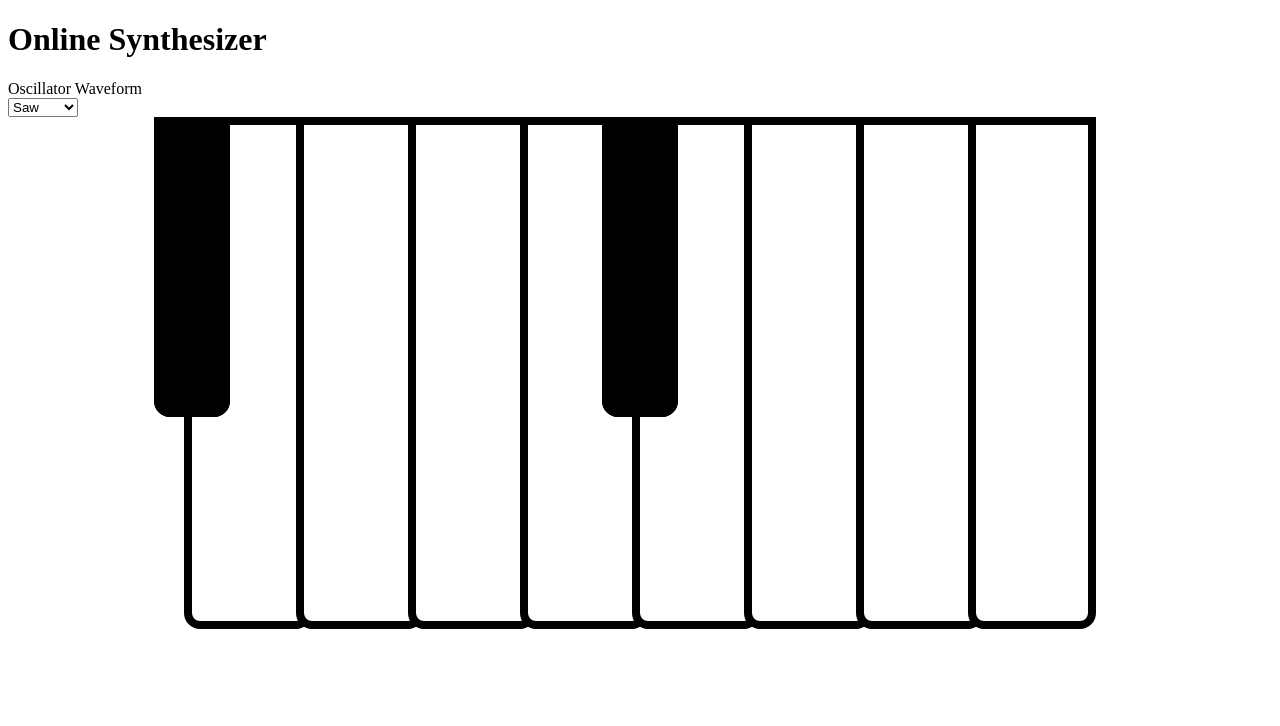
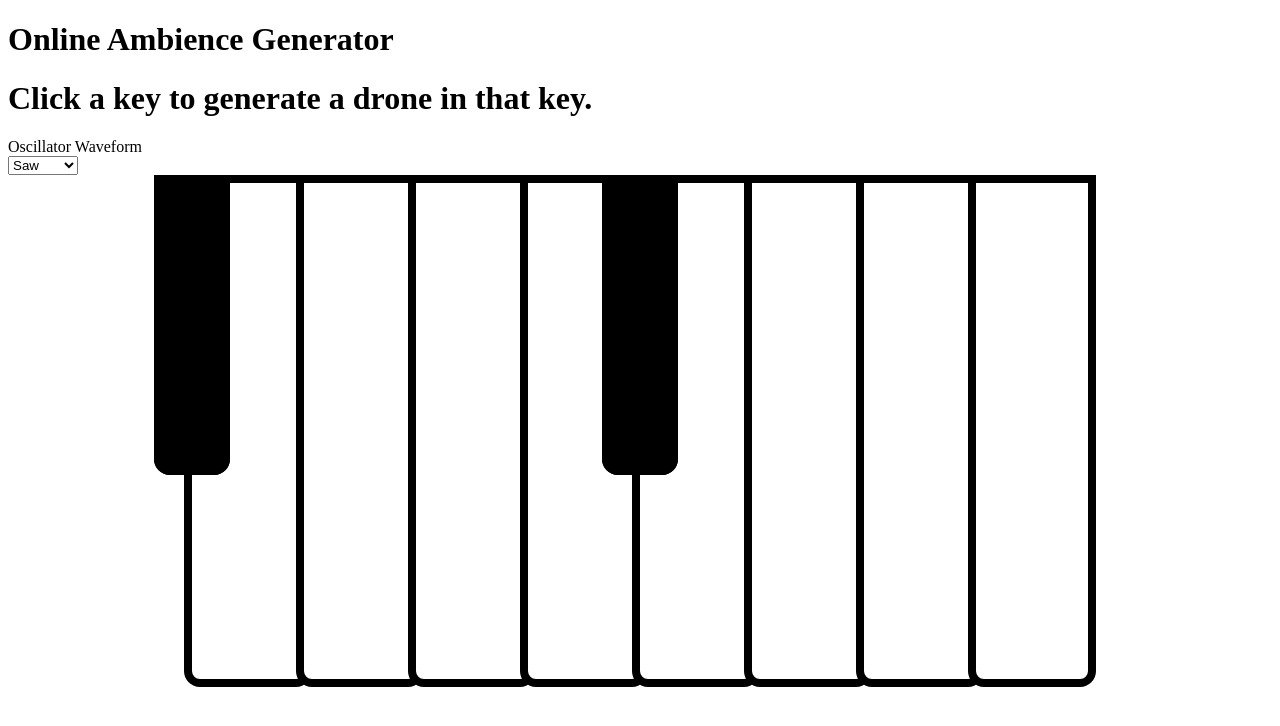
Before and after one commit to xow/ambience, a Next.js app: page / in a window 1280 px wide. Shown: the top 726 px of the page. Built offline with nearby package versions, Linux system fonts and the light colour scheme.

Commit message:
#7 Create "chord" arpeggiator effect

```diff
--- /dev/null
+++ b/src/MidiEffects/Chord.ts
@@ -0,0 +1,31 @@
+import { MidiEffect } from '.';
+import { IHandleMidi, MidiSignal } from '../Tools/Midi';
+
+interface IChordParams {
+  noteOffsets: number[];
+}
+
+class Chord extends MidiEffect {
+  inputOnMidi: IHandleMidi;
+
+  noteOffsets: number[];
+
+  constructor({ noteOffsets }: IChordParams) {
+    super();
+
+    this.noteOffsets = noteOffsets;
+
+    this.inputOnMidi = ({ command, message, value }: MidiSignal) => {
+      noteOffsets.forEach(noteOffset => {
+        this.outputOnMidi({ command, message: message + noteOffset, value });
+      });
+    };
+  }
+
+  // eslint-disable-next-line @typescript-eslint/no-unused-vars
+  outputOnMidi = (signal: MidiSignal) => {};
+}
+
+export function createChord(params: IChordParams): MidiEffect {
+  return new Chord(params);
+}
--- a/src/index.ts
+++ b/src/index.ts
@@ -9,6 +9,7 @@ import { createDelay } from './AudioEffects/Delay';
 import { createTranspose } from './MidiEffects/Transpose';
 import { IHandleMidi } from './Tools/Midi';
 import { createArpeggiator } from './MidiEffects/Arpeggiator';
+import { createChord } from './MidiEffects/Chord';
 
 export interface ISynthParameters {
   type: IGetHandleMidiProps['type'];
@@ -24,12 +25,14 @@ export function initialise(params: ISynthParameters) {
   const context = new window.AudioContext();
 
   // Audio Effects
-  const reverb = createReverb(context, 6, 0.5);
-  const filter = createFilter(context, 3000, 'lowpass', 1, 1);
-  const delay = createDelay(context, bpm, timeSignature, 4, 0.4, 0.4);
+  const reverb = createReverb(context, 6, 1);
+  const lowpassFilter = createFilter(context, 3000, 'lowpass', 1, 1);
+  const highpassFilter = createFilter(context, 300, 'highpass', 1, 1);
+  const delay = createDelay(context, bpm, timeSignature, 4, 0.6, 0.5);
 
   // Midi Effects
-  const transpose = createTranspose({ semiTones: -12 });
+  const transpose = createTranspose({ semiTones: 0 });
+  const chord = createChord({ noteOffsets: [-12, -5, 0, 2, 4, 7, 12] }); // 1, 5, 1, 2, 3, 5, 1
   const arpeggiator = createArpeggiator({
     bpm,
     timeSignature,
@@ -46,8 +49,8 @@ export function initialise(params: ISynthParameters) {
    * Master Track
    */
   const masterTrack: Track = {
-    audioEffectsChain: [delay, filter, reverb],
-    midiEffectsChain: [transpose, arpeggiator],
+    audioEffectsChain: [delay, lowpassFilter, highpassFilter, reverb],
+    midiEffectsChain: [transpose, chord, arpeggiator],
     volume: 0.6,
     instrument,
   };
--- a/src/pages/index.tsx
+++ b/src/pages/index.tsx
@@ -30,11 +30,16 @@ function HomePage() {
   return (
     <>
       <Head>
-        <title>Online Synthesizer</title>
+        <title>Online Ambience Generator</title>
       </Head>
       <SynthParametersContext.Provider value={{ params, setParams }}>
         <div className="m-auto max-w-screen-lg">
-          <h1 className="text-4xl text-center mb-4">Online Synthesizer</h1>
+          <h1 className="text-4xl text-center mb-2">
+            Online Ambience Generator
+          </h1>
+          <h1 className="text-xl text-center mb-4">
+            Click a key to generate a drone in that key.
+          </h1>
           <Select<ISynthParameters['type']>
             label="Oscillator Waveform"
             options={{
```
